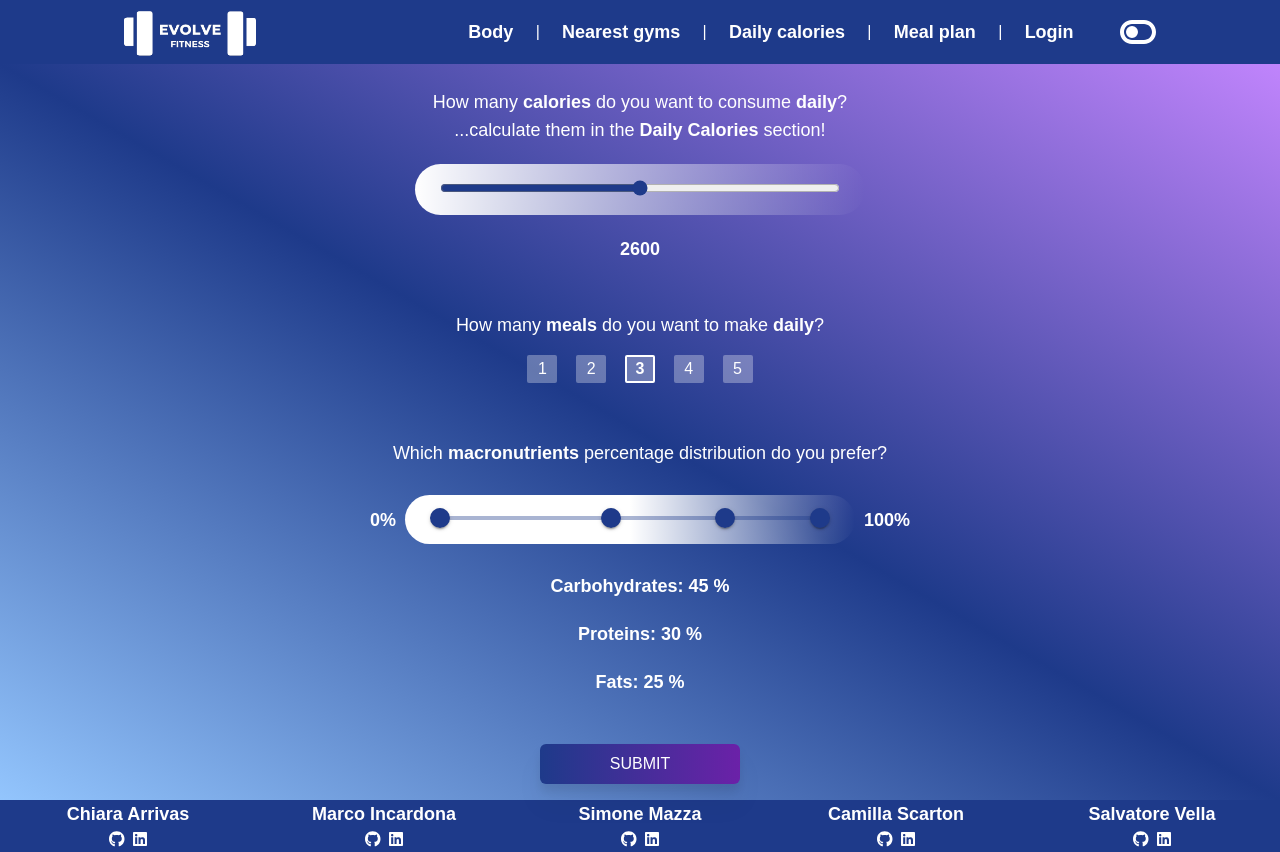
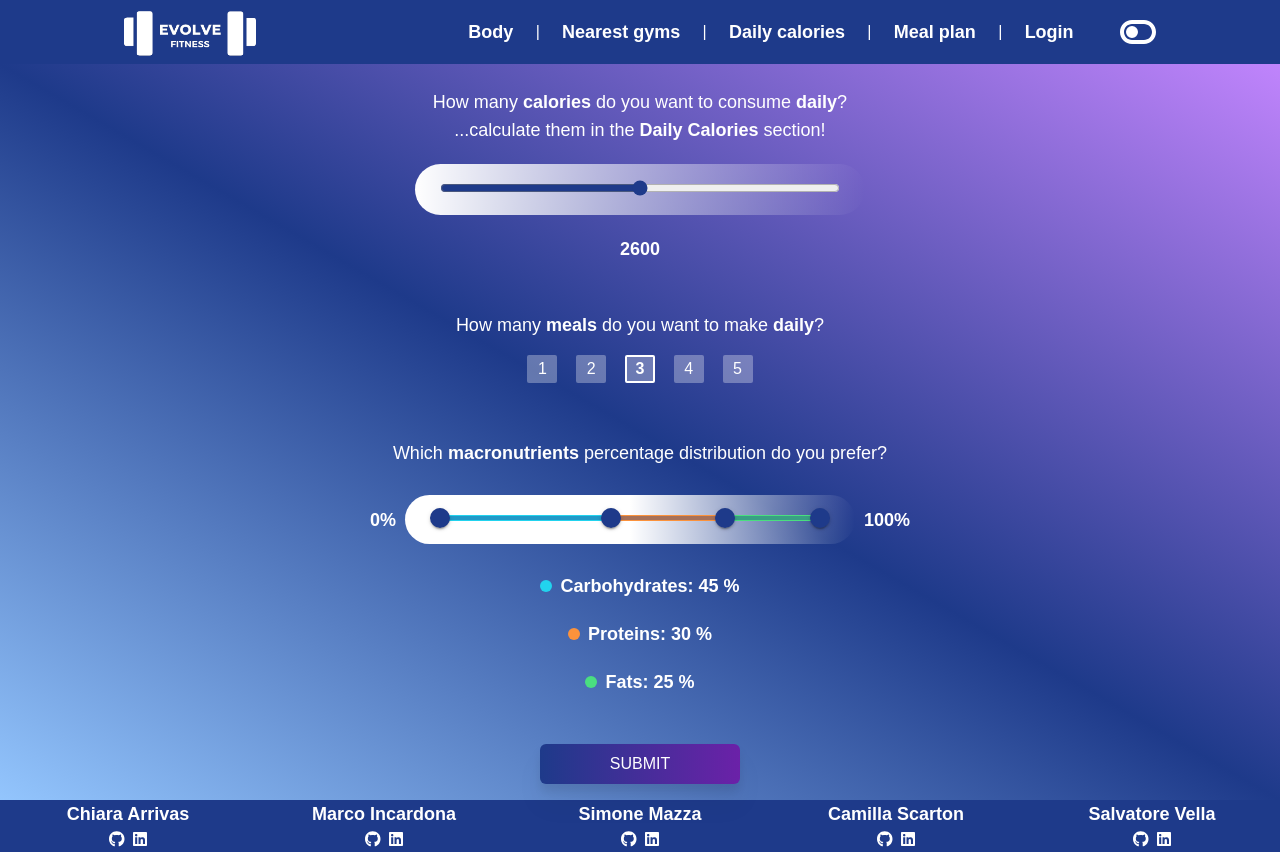
Before and after one commit to Camilla-Scarton/Evolve-Project-Develhope, a React (Create React App) app: page /mealPlan in a window 1280 px wide. Built offline with nearby package versions, Linux system fonts and the light colour scheme; no server answers.

Commit message:
macros slider with colors

```diff
--- a/src/pages/MealPlan.js
+++ b/src/pages/MealPlan.js
@@ -24,7 +24,6 @@ export const MealPlan = () => {
       ...form,
       [name]: value,
     });
-    console.log(form);
   };
 
   const [borders, setBorders] = useState([false, false, true, false, false]);
@@ -148,8 +147,9 @@ export const MealPlan = () => {
             </p>
 
             <div className="max-w-full center w-[450px] bg-gradient-to-r from-white via-white dark:from-gray-200 dark:via-gray-200 rounded-full m-2 p-1">
-              <div className="mt-1 max-w-full w-[380px] mx-auto">
+              <div className="relative mt-1 max-w-full w-[380px] mx-auto">
                 <Slider
+                className="z-10"
                   size="medium"
                   getAriaLabel={() => 'Minimum distance shift'}
                   value={[0, values[0], values[1], 100]}
@@ -161,21 +161,30 @@ export const MealPlan = () => {
                   sx={{
                     color: lightMode ? "#1e3a8a" : "#6b21a8",
                   }}
-
                 />
+                <div className="absolute top-3 max-w-full w-[380px] mx-auto">
+                    <div className="absolute top-0 left-0 bg-orange-400 w-full h-1.5 ml-0"></div>
+                    <div className={"absolute top-0 right-0 bg-green-400 h-1.5 mr-0"} style={{ width: `${100 - values[1]}%` }}></div>
+                    <div className={"absolute top-0 left-0 bg-cyan-400 h-1.5 ml-0"} style={{ width: `${values[0]}%` }}></div>
+                  </div>
               </div>
             </div>
             <p className="text-white hidden sm:flex">
               <strong>100%</strong>
             </p>
+
           </div>
-          <p className="text-white pb-2">
+
+          <p className="text-white pb-2 flex items-center gap-2">
+            <span className="bg-cyan-400 h-3 w-3 rounded-full"></span>
             <strong>Carbohydrates: {form.percentages.carbs} %</strong>
           </p>
-          <p className="text-white pb-2">
+          <p className="text-white pb-2 flex items-center gap-2">
+            <span className="bg-orange-400 h-3 w-3 rounded-full"></span>
             <strong>Proteins: {form.percentages.proteins} %</strong>
           </p>
-          <p className="text-white pb-2">
+          <p className="text-white pb-2 flex items-center gap-2">
+            <span className="bg-green-400 h-3 w-3 rounded-full"></span>
             <strong>Fats: {form.percentages.fats} %</strong>
           </p>
         </div>
```
